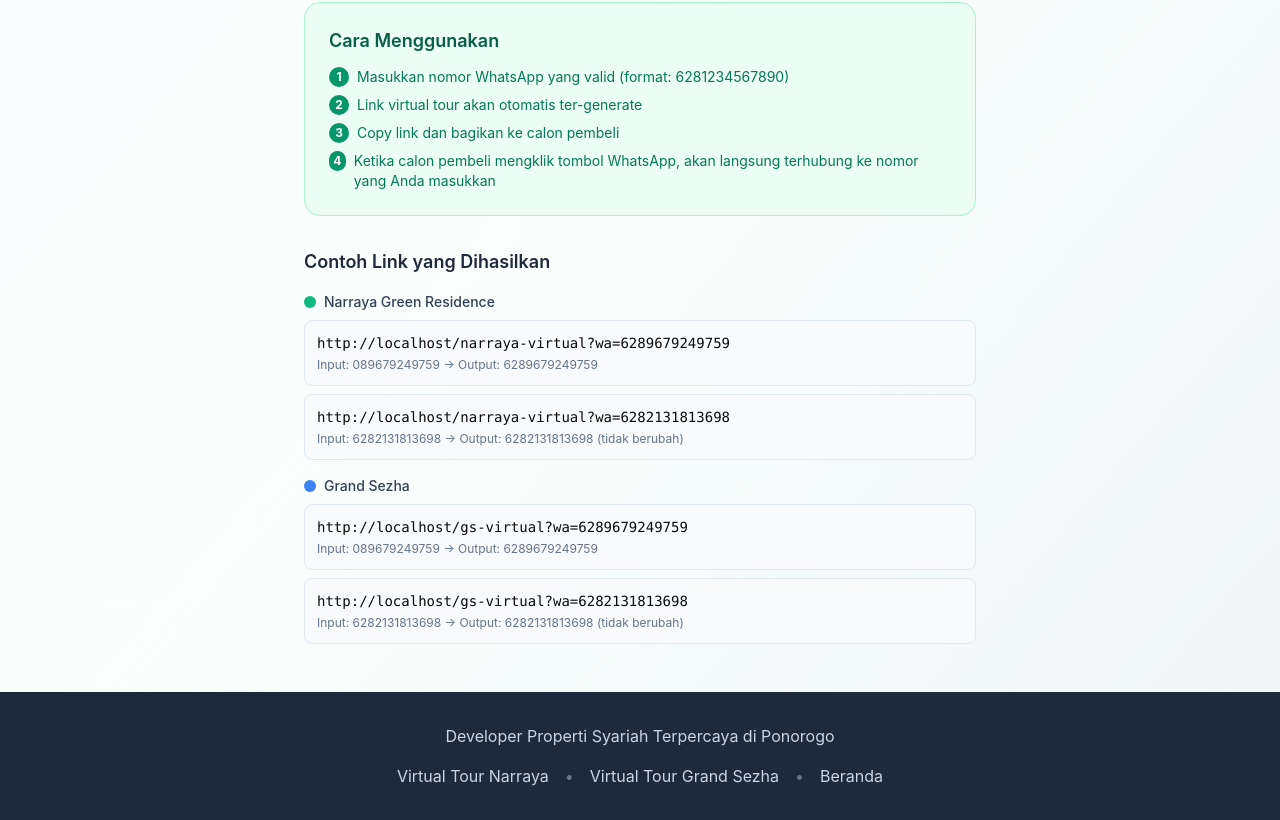
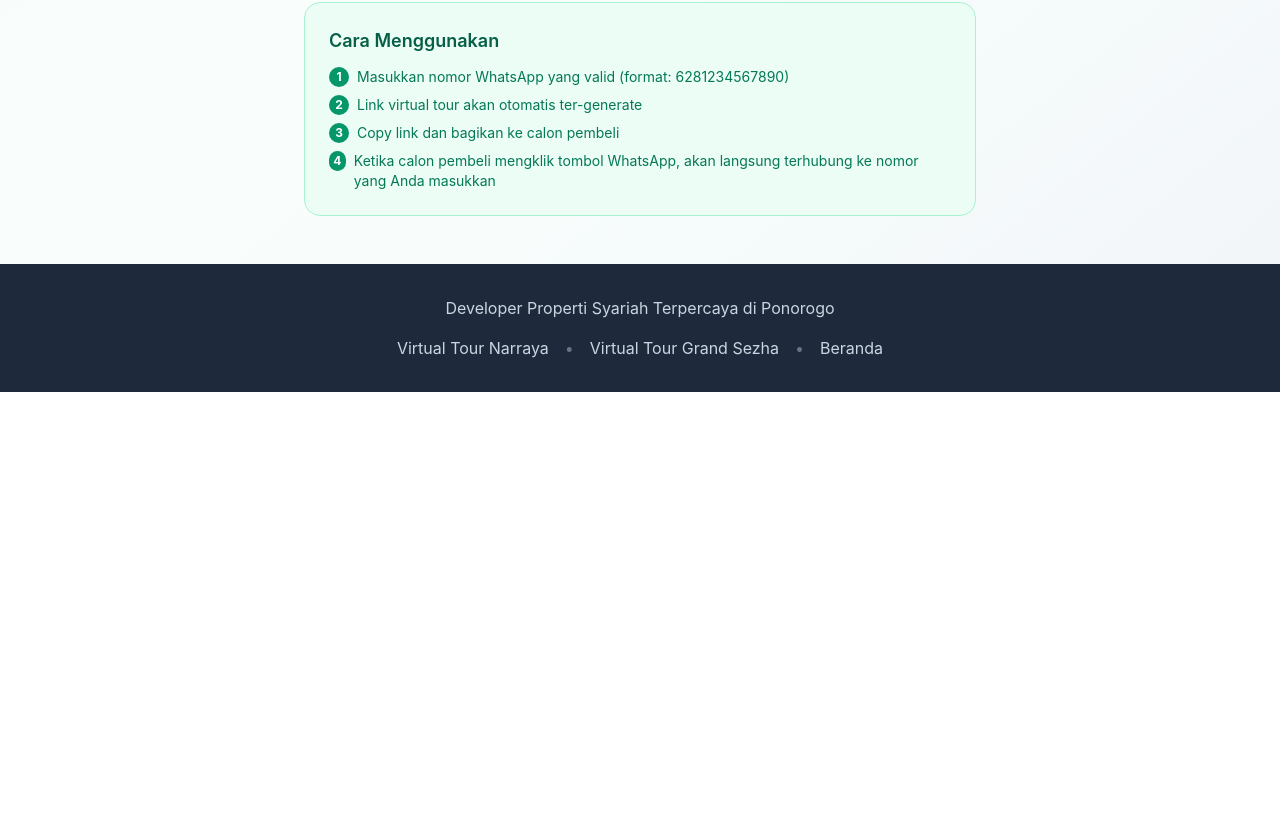
Before and after one commit to edivianika/pttatakreasi, a React (Create React App) app: page /sharevirtual in a window 1280 px wide. Shown: the part 668-1488 px from the top of the page. After the commit the page ends 1060 px from the top, so only its background shows below. Built offline with nearby package versions, Linux system fonts and the light colour scheme.

Commit message:
remove: Delete 'Contoh Link yang Dihasilkan' section from /sharevirtual
- Remove the example URLs section that showed sample generated links
- Clean up the page layout by removing unnecessary example content
- Keep the main functionality intact (input field and generated links)

```diff
--- a/src/components/ShareVirtualPage.jsx
+++ b/src/components/ShareVirtualPage.jsx
@@ -352,63 +352,6 @@ const ShareVirtualPage = () => {
               </ol>
             </div>
 
-            {/* Example URLs */}
-            <div className="mt-8">
-              <h3 className="text-lg font-semibold text-slate-800 mb-4">
-                Contoh Link yang Dihasilkan
-              </h3>
-              <div className="space-y-4 text-sm">
-                <div>
-                  <div className="flex items-center gap-2 mb-2">
-                    <div className="w-3 h-3 bg-emerald-500 rounded-full"></div>
-                    <span className="font-medium text-slate-700">Narraya Green Residence</span>
-                  </div>
-                  <div className="space-y-2">
-                    <div className="p-3 bg-slate-50 border border-slate-200 rounded-lg">
-                      <div className="font-mono break-all">
-                        {window.location.origin}/narraya-virtual?wa=6289679249759
-                      </div>
-                      <div className="text-xs text-slate-500 mt-1">
-                        Input: 089679249759 → Output: 6289679249759
-                      </div>
-                    </div>
-                    <div className="p-3 bg-slate-50 border border-slate-200 rounded-lg">
-                      <div className="font-mono break-all">
-                        {window.location.origin}/narraya-virtual?wa=6282131813698
-                      </div>
-                      <div className="text-xs text-slate-500 mt-1">
-                        Input: 6282131813698 → Output: 6282131813698 (tidak berubah)
-                      </div>
-                    </div>
-                  </div>
-                </div>
-
-                <div>
-                  <div className="flex items-center gap-2 mb-2">
-                    <div className="w-3 h-3 bg-blue-500 rounded-full"></div>
-                    <span className="font-medium text-slate-700">Grand Sezha</span>
-                  </div>
-                  <div className="space-y-2">
-                    <div className="p-3 bg-slate-50 border border-slate-200 rounded-lg">
-                      <div className="font-mono break-all">
-                        {window.location.origin}/gs-virtual?wa=6289679249759
-                      </div>
-                      <div className="text-xs text-slate-500 mt-1">
-                        Input: 089679249759 → Output: 6289679249759
-                      </div>
-                    </div>
-                    <div className="p-3 bg-slate-50 border border-slate-200 rounded-lg">
-                      <div className="font-mono break-all">
-                        {window.location.origin}/gs-virtual?wa=6282131813698
-                      </div>
-                      <div className="text-xs text-slate-500 mt-1">
-                        Input: 6282131813698 → Output: 6282131813698 (tidak berubah)
-                      </div>
-                    </div>
-                  </div>
-                </div>
-              </div>
-            </div>
           </motion.div>
         </div>
       </main>
```
